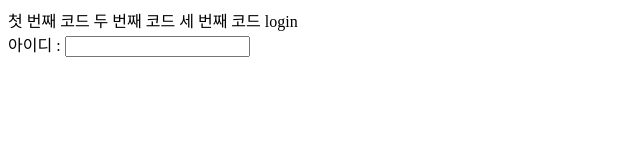
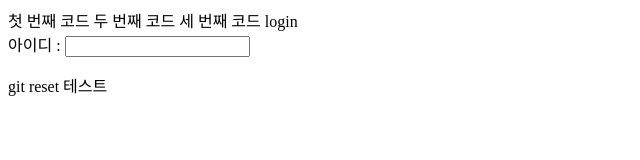
Before and after one commit to yourjinKR/git-practice, a plain HTML site: page index.html in a window 1280 px wide. Shown: the whole page, without its empty margins (0-640 px from the left). Drawn offline with Linux system fonts and the light colour scheme.

Commit message:
git reset 테스트

```diff
--- a/index.html
+++ b/index.html
@@ -6,3 +6,4 @@
 <form action="#">
   <div>아이디 : <input type="text" name="id"></div>
 </form>
+<p>git reset 테스트</p>
```
